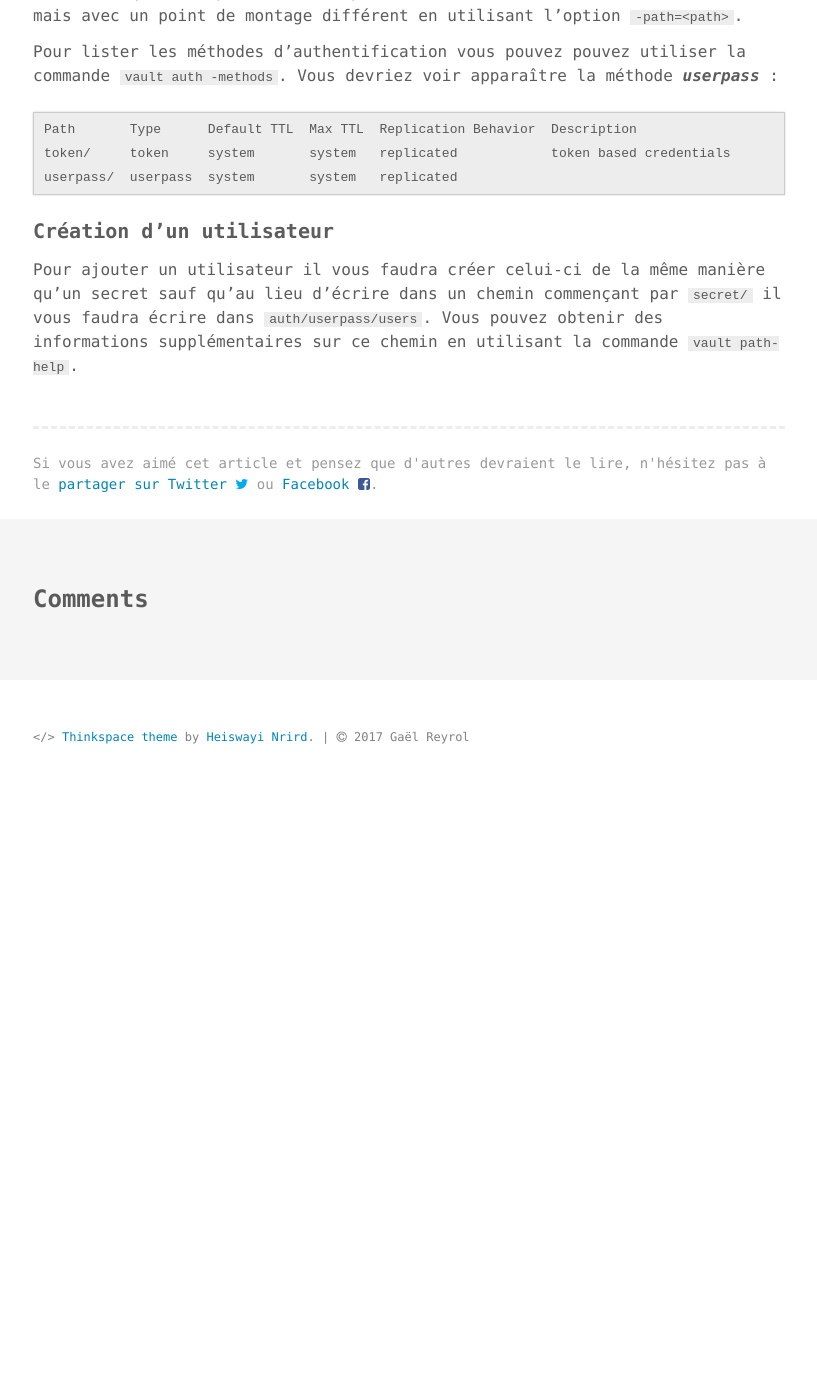
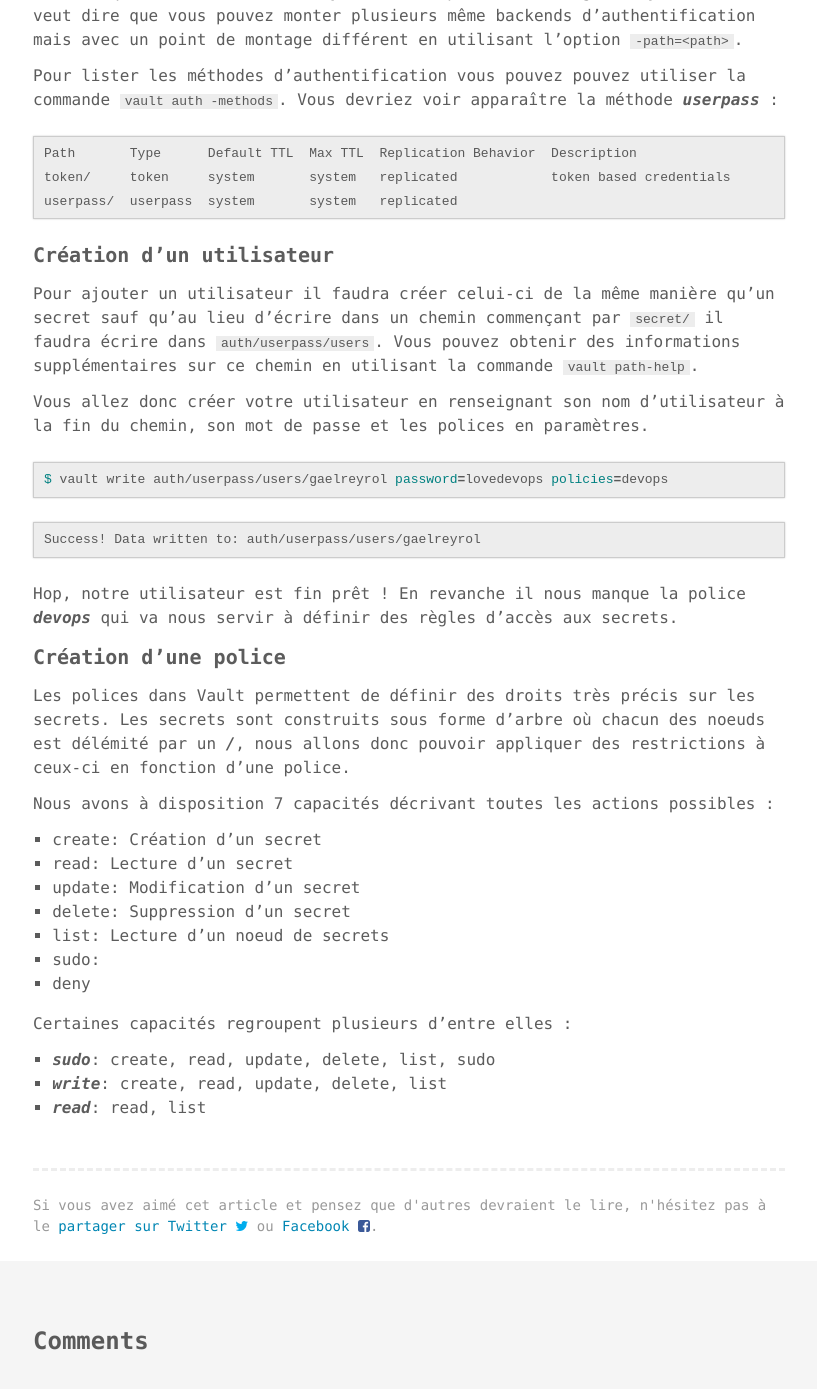
Before and after one commit to Zevran/gaelreyrol.com, a Jekyll site: the page built from _posts/2017-05-29-authentification_polices_vault.md, in a window 1280 px wide and 1400 px high, scrolled down 2170 px. Shown: the top 1389 px of the window, without its empty margins (231-1048 px from the left). Built offline with Jekyll 4.4.1, drawn with Linux system fonts in a browser that asks for light colours; comment, search, counter and statistics services are not loaded; before the commit the page ends 2964 px from its top, so only the background shows below that; some of the changed text lies outside the part shown.

Commit message:
feat(posts): Add user creation section

````diff
--- a/_posts/2017-05-29-authentification_acls_vault.md
+++ b/_posts/2017-05-29-authentification_polices_vault.md
@@ -1,9 +1,9 @@
 ---
 layout: post
-title: "Authentification & ACLs avec Vault - 2ème partie"
+title: "Authentification & Polices avec Vault - 2ème partie"
 comments: true
 description: "Comment gérer l'accès aux secrets via des polices avec Vault"
-keywords: "vault, secrets, coffre-fort, startup, entreprise, polices, acls, part 2"
+keywords: "vault, secrets, coffre-fort, startup, entreprise, polices, part 2"
 cover: /assets/images/2017-05-08/vault.png
 ---
 
@@ -21,7 +21,7 @@
 [Gérer ses secrets avec Vault - 1ère partie](https://gaelreyrol.com/2017/05/08/gerer_ses_secrets_vault)
 
 Dans ce tutoriel nous allons voir comment il est possible de lier Vault à un système
-d'authentification afin de contrôler l'accès aux secrets via des ACLs.
+d'authentification afin de contrôler l'accès aux secrets via des polices.
 
 ## Pas à Pas
 
@@ -93,4 +93,31 @@
 
 #### Création d'un utilisateur
 
-Pour ajouter un utilisateur il vous faudra créer celui-ci de la même manière qu'un secret sauf qu'au lieu d'écrire dans un chemin commençant par ```secret/``` il vous faudra écrire dans ```auth/userpass/users```. Vous pouvez obtenir des informations supplémentaires sur ce chemin en utilisant la commande ```vault path-help```.
+Pour ajouter un utilisateur il faudra créer celui-ci de la même manière qu'un secret sauf qu'au lieu d'écrire dans un chemin commençant par ```secret/``` il faudra écrire dans ```auth/userpass/users```. Vous pouvez obtenir des informations supplémentaires sur ce chemin en utilisant la commande ```vault path-help```.
+
+Vous allez donc créer votre utilisateur en renseignant son nom d'utilisateur à la fin du chemin, son mot de passe et les polices en paramètres.
+```bash
+$ vault write auth/userpass/users/gaelreyrol password=lovedevops policies=devops
+```
+```bash
+Success! Data written to: auth/userpass/users/gaelreyrol
+```
+Hop, notre utilisateur est fin prêt ! En revanche il nous manque la police ***devops*** qui va nous servir à définir des règles d'accès aux secrets.
+
+#### Création d'une police
+
+Les polices dans Vault permettent de définir des droits très précis sur les secrets. Les secrets sont construits sous forme d'arbre où chacun des noeuds est délémité par un ***/***, nous allons donc pouvoir appliquer des restrictions à ceux-ci en fonction d'une police.
+
+Nous avons à disposition 7 capacités décrivant toutes les actions possibles :
+- create: Création d'un secret
+- read: Lecture d'un secret
+- update: Modification d'un secret
+- delete: Suppression d'un secret
+- list: Lecture d'un noeud de secrets
+- sudo:
+- deny
+
+Certaines capacités regroupent plusieurs d'entre elles :
+- ***sudo***: create, read, update, delete, list, sudo
+- ***write***: create, read, update, delete, list
+- ***read***: read, list
````
